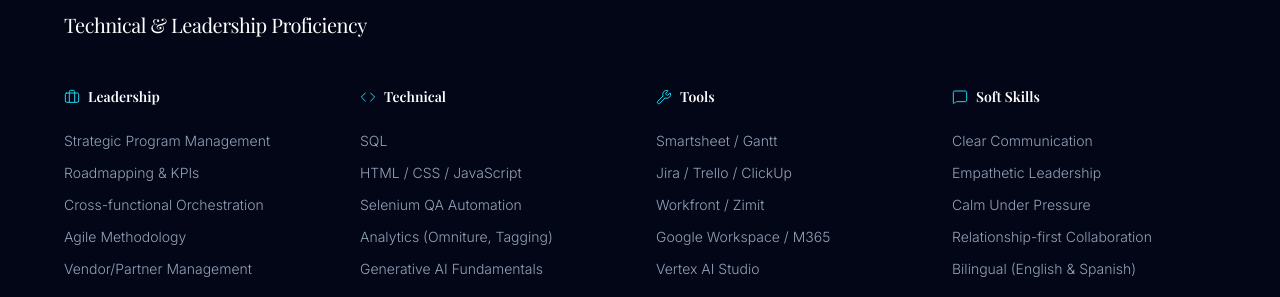
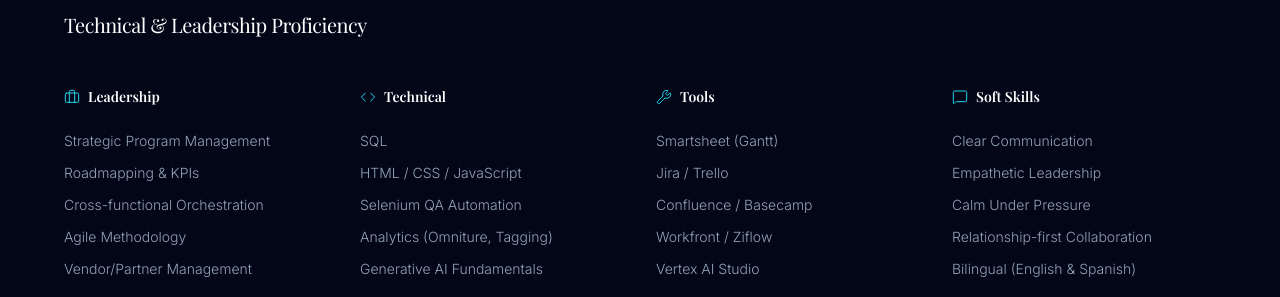
Before and after one commit to eelizondo/eelizondo-Edber_Elizondo_Website, a plain HTML site: page Edber Elizondo - Website.html in a window 1280 px wide. Shown: the part 4140-4437 px from the top of the page. Drawn offline with nearby package versions, Linux system fonts and the light colour scheme; a web font is replaced by a local one.

Commit message:
Update Tools section with new list of project management tools

```diff
--- a/Edber Elizondo - Website.html
+++ b/Edber Elizondo - Website.html
@@ -429,10 +429,10 @@
                         <i data-lucide="wrench" class="w-4 h-4 text-cyan-400"></i> Tools
                     </h4>
                     <ul class="space-y-3 text-slate-400 text-sm font-light">
-                        <li>Smartsheet / Gantt</li>
-                        <li>Jira / Trello / ClickUp</li>
-                        <li>Workfront / Zimit</li>
-                        <li>Google Workspace / M365</li>
+                        <li>Smartsheet (Gantt)</li>
+                        <li>Jira / Trello</li>
+                        <li>Confluence / Basecamp</li>
+                        <li>Workfront / Ziflow</li>
                         <li>Vertex AI Studio</li>
                     </ul>
                 </div>
```
